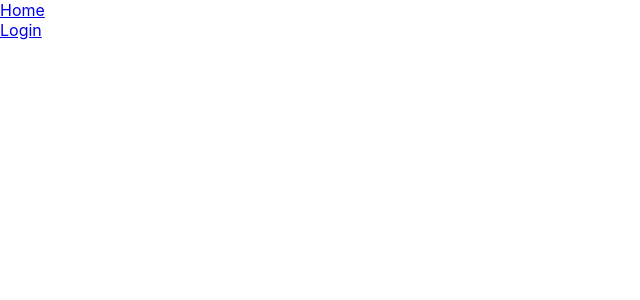
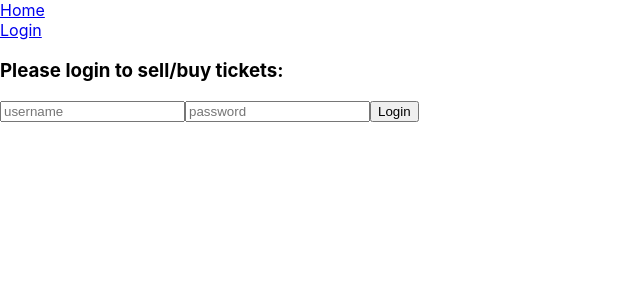
Before and after one commit to Sofialav/ticketsapp-client, a React (Create React App) app: page /login in a window 1280 px wide. Shown: the top 300 px of the page, without its empty margins (0-640 px from the left). Built offline with nearby package versions, Linux system fonts and the light colour scheme.

Commit message:
login form+action added

```diff
--- a/src/App.js
+++ b/src/App.js
@@ -5,6 +5,7 @@ import store from "./store/store";
 import "./App.css";
 import EventsListContainer from "./components/EventsListContainer";
 import Navbar from "./components/Navbar";
+import LoginFormContainer from "./components/LoginFormContainer";
 
 class App extends Component {
   render() {
@@ -13,6 +14,7 @@ class App extends Component {
         <div>
           <Navbar />
           <Route path="/" exact component={EventsListContainer} />
+          <Route path="/login" exact component={LoginFormContainer} />
         </div>
       </Provider>
     );
--- a/src/components/AuthForm.js
+++ b/src/components/AuthForm.js
@@ -0,0 +1,29 @@
+import React, { Component } from "react";
+
+class AuthForm extends Component {
+  render() {
+    return (
+      <div>
+        <form onSubmit={this.props.onSubmit}>
+          <input
+            placeholder="username"
+            type="text"
+            value={this.props.values.login}
+            onChange={this.props.onChange}
+            name="login"
+          ></input>
+          <input
+            placeholder="password"
+            type="text"
+            value={this.props.values.password}
+            onChange={this.props.onChange}
+            name="password"
+          ></input>
+          <button type="submit">{this.props.buttonName}</button>
+        </form>
+      </div>
+    );
+  }
+}
+
+export default AuthForm;
--- a/src/components/LoginFormContainer.js
+++ b/src/components/LoginFormContainer.js
@@ -0,0 +1,36 @@
+import React, { Component } from "react";
+import { connect } from "react-redux";
+import LoginForm from "./AuthForm";
+import { login } from "../store/actions";
+
+class LoginFormContainer extends Component {
+  state = { login: "", password: "" };
+
+  onSubmit = event => {
+    event.preventDefault();
+    this.props.login(this.state, this.props.history);
+    this.setState({ name: "", password: "" });
+  };
+
+  onChange = event => {
+    this.setState({
+      [event.target.name]: event.target.value
+    });
+  };
+
+  render() {
+    return (
+      <div>
+        <h3>Please login to sell/buy tickets:</h3>
+        <LoginForm
+          onSubmit={this.onSubmit}
+          onChange={this.onChange}
+          values={this.state}
+          buttonName="Login"
+        />
+      </div>
+    );
+  }
+}
+
+export default connect(null, { login })(LoginFormContainer);
--- a/src/store/actions.js
+++ b/src/store/actions.js
@@ -1,5 +1,19 @@
 import superagent from "superagent";
 const baseUrl = "http://localhost:4000";
+
+//add  error:
+export const displayError = payload => {
+  return {
+    type: "ERROR_MESSAGE",
+    payload
+  };
+};
+// remove error:
+export const removeError = () => {
+  return {
+    type: "REMOVE_ERROR"
+  };
+};
 
 // loading events
 export const EVENTS_FETCHED = "EVENTS_FETCHED";
@@ -19,3 +33,26 @@ export const loadEvents = () => async (dispatch, getState) => {
     console.error(error);
   }
 };
+// login
+export const JWT = "JWT";
+const loginUser = payload => ({
+  type: JWT,
+  payload
+});
+export function login(data, history) {
+  return async function(dispatch) {
+    try {
+      const response = await superagent.post(`${baseUrl}/login`).send(data);
+      const action = loginUser(response.body.jwt);
+      await dispatch(action);
+      await dispatch(removeError());
+      return history.push("/userpage");
+    } catch (error) {
+      if (error.response) {
+        const errorMessage = displayError(error.response.body.message);
+        return dispatch(errorMessage);
+      }
+      console.error(error);
+    }
+  };
+}
```
